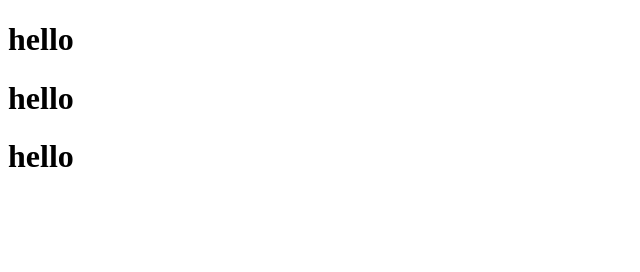
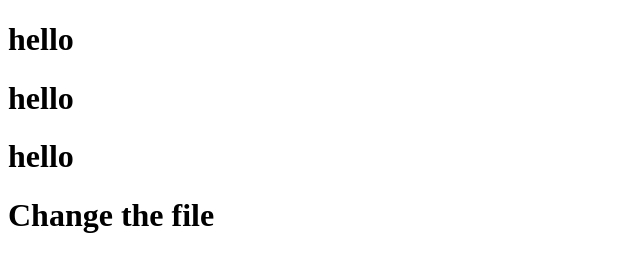
Before and after one commit to sabbirhosssen/Git-learn, a plain HTML site: page index.html in a window 1280 px wide. Shown: the whole page, without its empty margins (0-640 px from the left). Drawn offline with Linux system fonts and the light colour scheme.

Commit message:
added the change line

```diff
--- a/index.html
+++ b/index.html
@@ -10,5 +10,6 @@
     <h1>hello</h1>
     <h1>hello</h1>
     <h1>hello</h1>
+    <h1>Change the file</h1>
   </body>
 </html>
```
